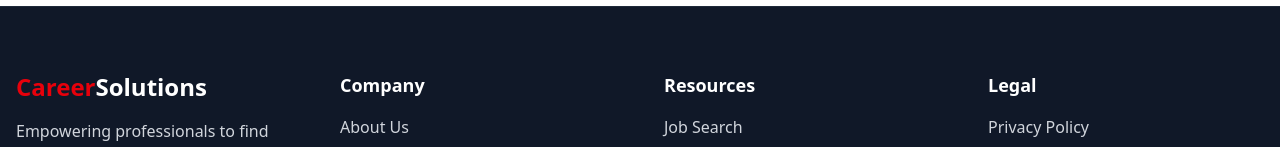
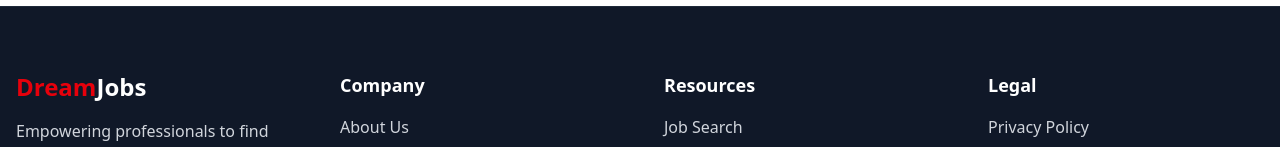
Before and after one commit to ka-tasin/dream-jobs, a Next.js app in the folder client/: page /login in a window 1280 px wide. Shown: the part 794-941 px from the top of the page. Built offline with nearby package versions, Linux system fonts and the light colour scheme; no server answers.

Commit message:
fix footer

```diff
--- a/client/src/custom-components/common/Footer/Footer.jsx
+++ b/client/src/custom-components/common/Footer/Footer.jsx
@@ -78,7 +78,7 @@ export function Footer() {
             viewport={{ once: true }}
           >
             <h3 className="text-2xl font-bold text-white mb-4">
-              <span className="text-red-600">Career</span>Solutions
+              <span className="text-red-600">Dream</span>Jobs
             </h3>
             <p className="mb-6">
               Empowering professionals to find their dream careers through
```
